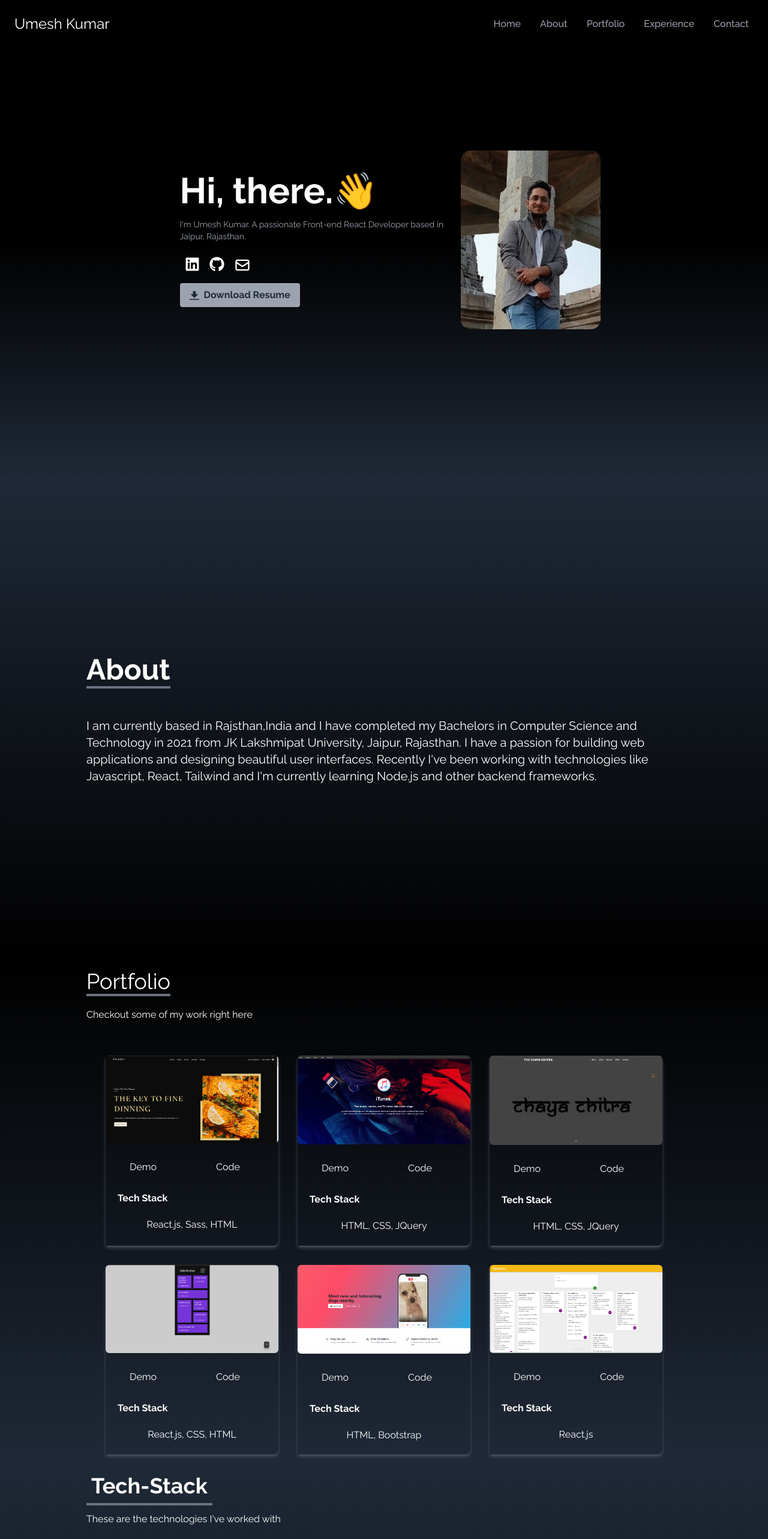
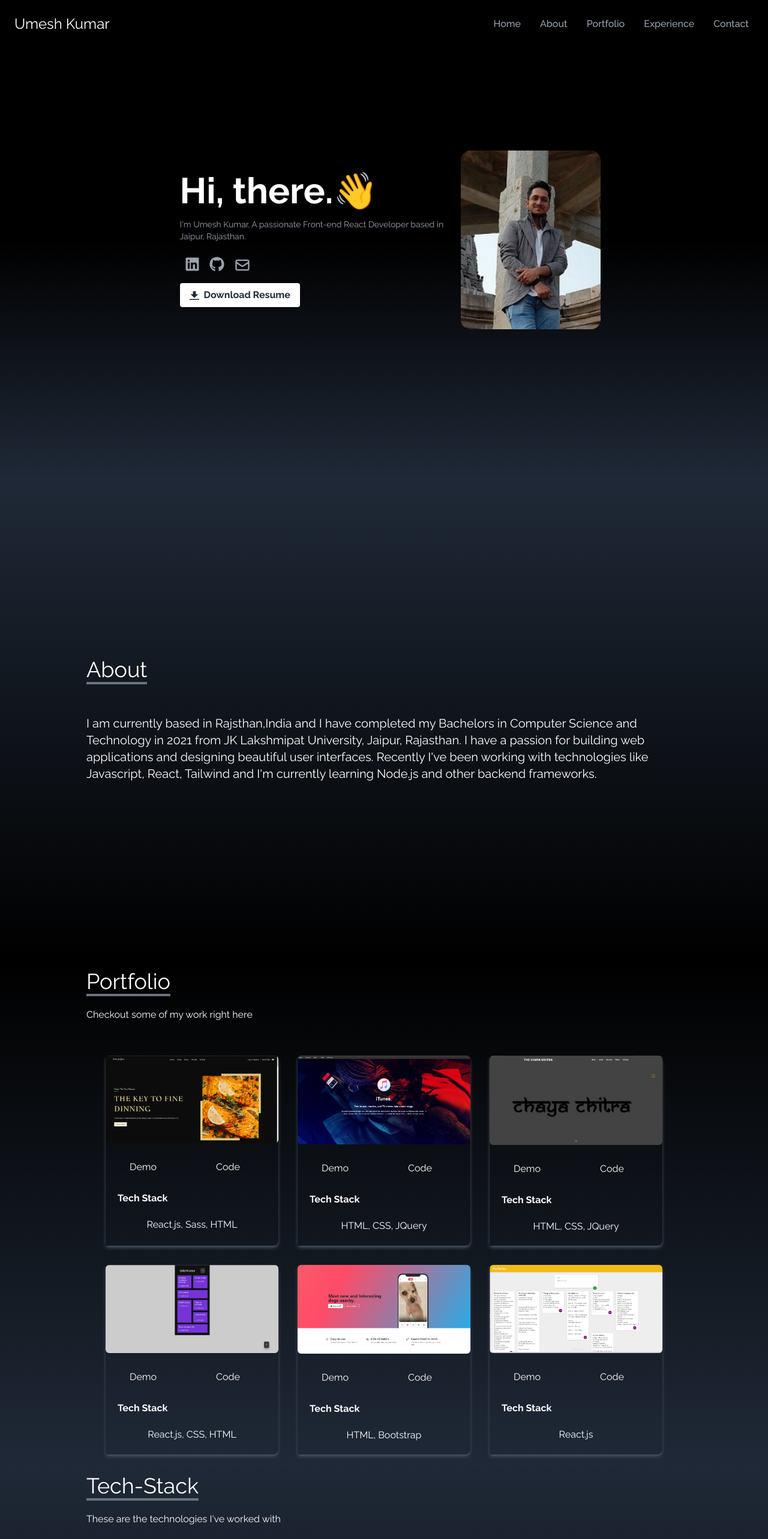
Before and after one commit to Vargos98/personal-portfolio, a React (Create React App) app: page / in a window 1280 px wide. Shown: the top 2566 px of the page at 60% size. Built offline with nearby package versions, Linux system fonts and the light colour scheme.

Commit message:
Changed heading style

```diff
--- a/src/components/About.jsx
+++ b/src/components/About.jsx
@@ -9,7 +9,7 @@ const About = () => {
       <div className="max-w-screen-lg p-4 mx-auto flex flex-col justify-center w-full h-full">
         <div className="pb-8">
 
-          <p className="text-5xl font-bold inline border-b-4 border-gray-500 ">
+          <p className="text-4xl bold inline border-b-4 border-gray-500">
             About
           </p>
         </div>
--- a/src/components/Contact.jsx
+++ b/src/components/Contact.jsx
@@ -8,7 +8,7 @@ const Contact = () => {
     >
       <div className="flex flex-col p-4 justify-center max-w-screen-lg mx-auto h-full">
         <div className="pb-8">
-          <p className="text-4xl font-bold inline border-b-4 border-gray-400 ">
+          <p className="text-4xl bold inline border-b-4 border-gray-500 ">
             Contact
           </p>
           <p className="py-6">Submit the form below to get in touch with me</p>
--- a/src/components/Experience.jsx
+++ b/src/components/Experience.jsx
@@ -85,11 +85,11 @@ const Experience = () => {
   return (
     <div
       name="experience"
-      className="bg-gradient-to-b from-gray-800 to-black w-full h-screen{'            '}"
+      className="bg-gradient-to-b from-gray-800 to-black w-full h-screen{'                     '}"
     >
       <div className="max-w-screen-lg mx-auto p-4 flex flex-col justify-center w-full h-full text-white">
         <div>
-          <p className="text-4xl font-bold border-b-4 border-gray-500 p-2 inline">
+          <p className="text-4xl bold inline border-b-4 border-gray-500">
             Tech-Stack
           </p>
           <p className="py-6">These are the technologies I've worked with</p>
--- a/src/components/Home.jsx
+++ b/src/components/Home.jsx
@@ -63,7 +63,7 @@ const Home = () => {
                                 >
                                     <a
                                         href={href}
-                                        className="flex justify-between items-center w-full text-white p-2"
+                                        className="flex justify-between items-center w-full text-gray-400 p-2"
                                         download={download}
                                         target="_blank"
                                         rel="noreferrer"
@@ -77,7 +77,7 @@ const Home = () => {
                     <div className='text-white  mt-2 mr-1'>
                         <div>
                             <form method="get" action="/resume.pdf">
-                                <button class="bg-gray-400 hover:bg-gray-500 text-gray-800 font-bold py-2 px-4 rounded inline-flex items-center">
+                                <button class="bg-white hover:bg-gray-400 text-gray-800 font-bold py-2 px-4 rounded inline-flex items-center">
                                     <svg class="fill-current w-4 h-4 mr-2" xmlns="http://www.w3.org/2000/svg" viewBox="0 0 20 20"><path d="M13 8V2H7v6H2l8 8 8-8h-5zM0 18h20v2H0v-2z" /></svg>
                                     <span>Download Resume</span>
                                 </button>
```
